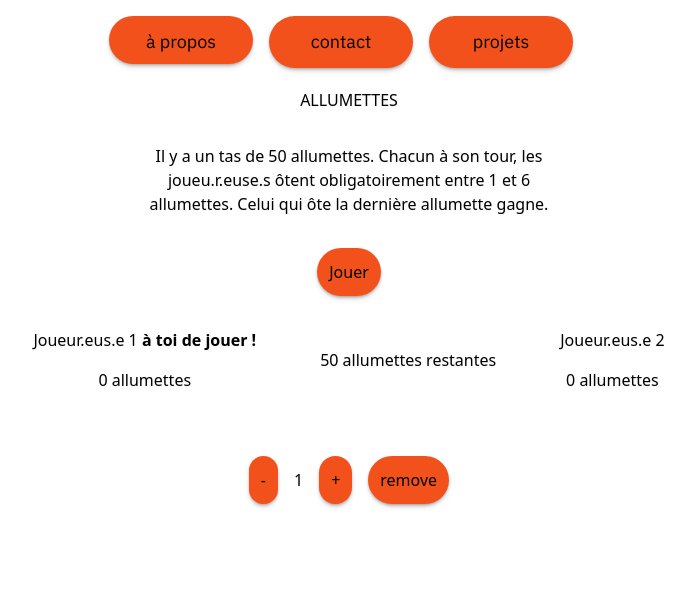
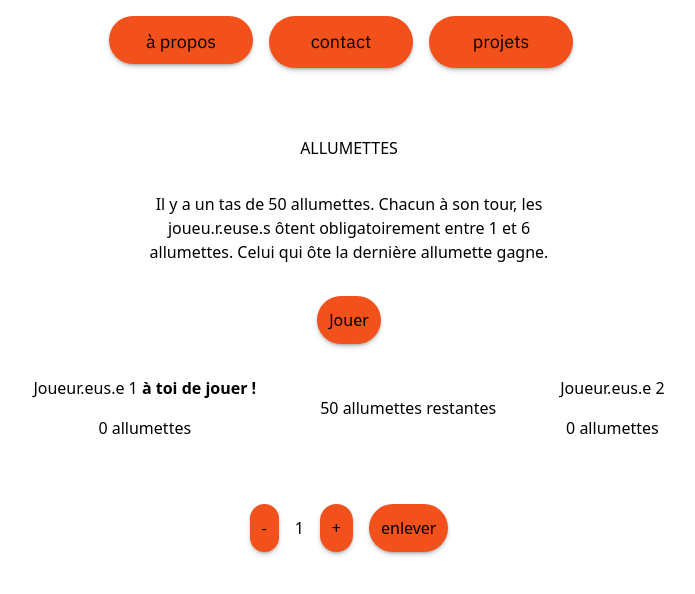
Before and after one commit to NolwenMaj/PortfolioTer, a Next.js app in the folder my-project/: page /games in a window 1280 px wide. Shown: the top 594 px of the page, without its empty margins (291-986 px from the left). Built offline with nearby package versions, Linux system fonts and the light colour scheme.

Commit message:
allumettes

```diff
--- a/my-project/src/components/Allumettes.js
+++ b/my-project/src/components/Allumettes.js
@@ -83,8 +83,8 @@ export default function Allumettes() {
 
   return (
     <section>
-      <div className="flex flex-col items-center mt-12 drop-shadow-sm">
-        <div className="flex flex-col w-2/3 text-center items-center space-y-8">
+      <div className="flex flex-col items-center mt-12">
+        <div className="flex flex-col  w-3/4 text-center items-center space-y-8 bg-white p-12 rounded-xl">
           <h1> ALLUMETTES </h1>
           <p className="w-1/2">
             Il y a un tas de 50 allumettes. Chacun à son tour, les
@@ -125,7 +125,7 @@ export default function Allumettes() {
                 +
               </button>
               <button type="button" onClick={() => moveMatches()}>
-                remove
+                enlever
               </button>
             </div>
           </div>
```
